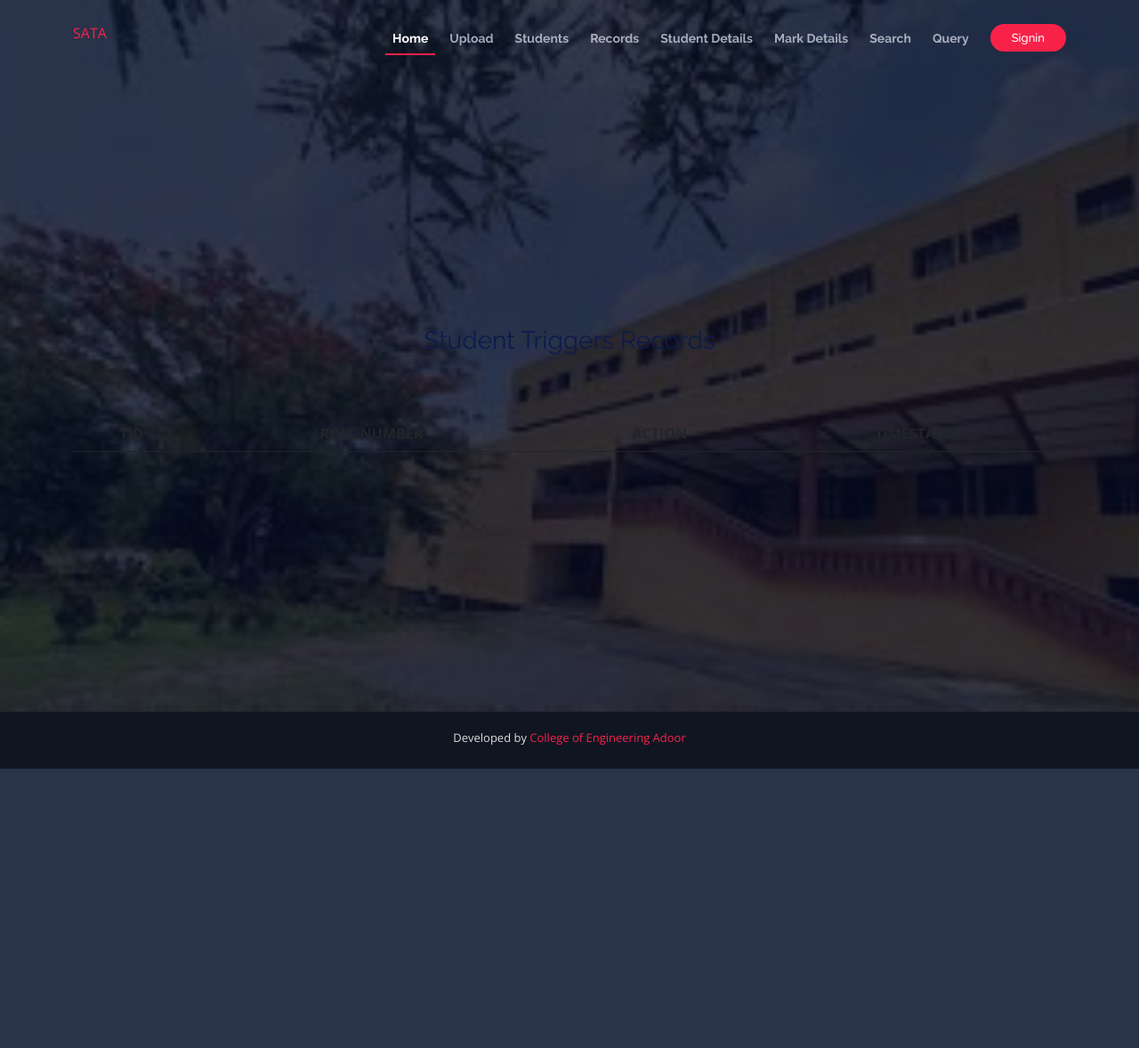
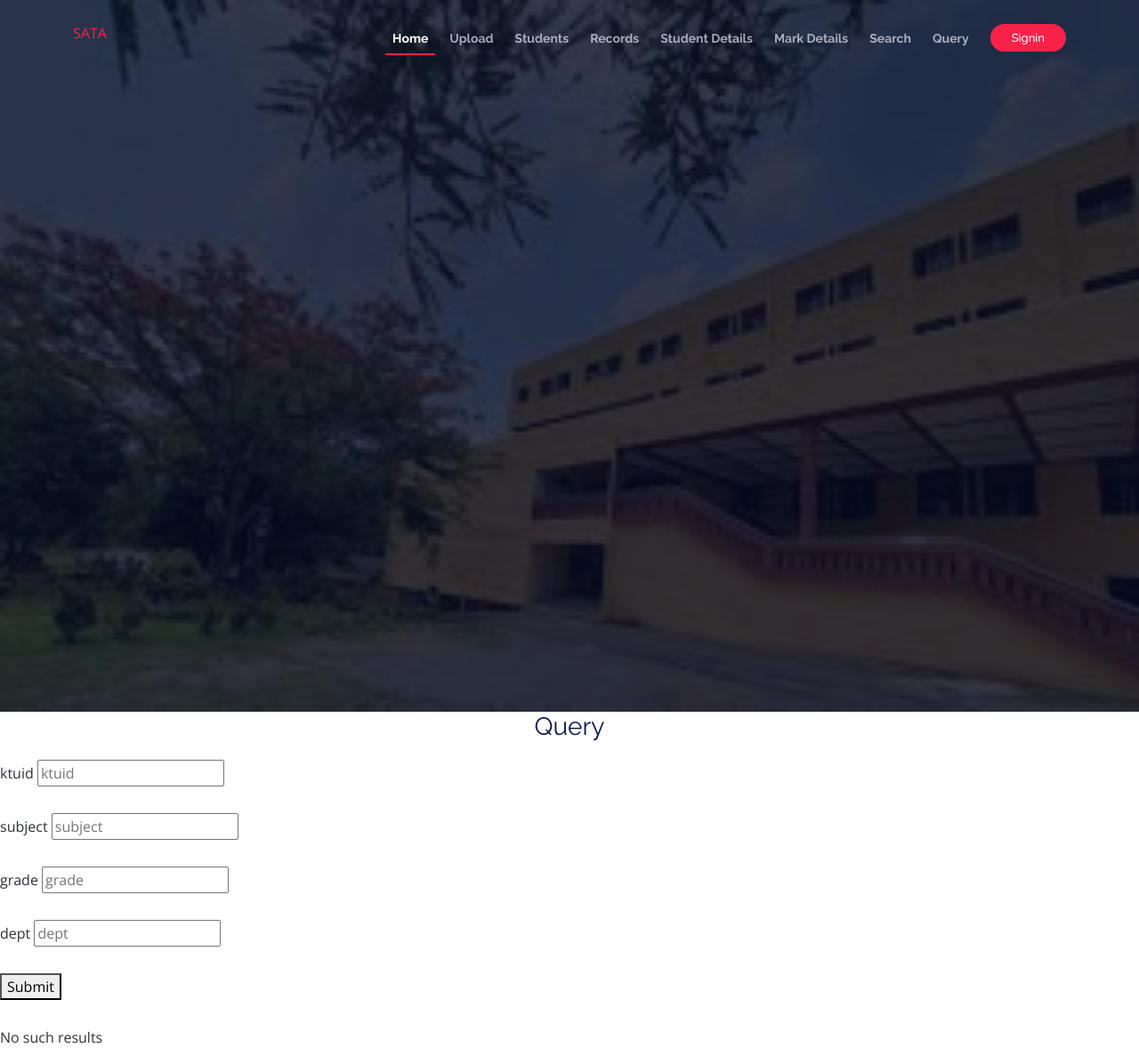
Before and after one commit to sujith-kumara/SATA, a Flask app: page /query in a window 1280 px wide. Shown: the whole page at 89% size. Before the commit the page ends 864 px from the top, so only its background shows below. Run offline with Flask 2, Linux system fonts and the light colour scheme; lists and menus that the app fills with data are empty; some libraries are stand-ins or nearby versions.

Commit message:
actual-query-body

```diff
--- a/main.py
+++ b/main.py
@@ -132,6 +132,22 @@ def search():
 
     return render_template("search.html")
 
+# @app.route("/query", methods=["POST", "GET"])
+# def query():
+#     if request.method == "POST":
+#         ktuid=request.form.get("ktuid")
+#         subject=request.form.get("subject")
+#         grade=request.form.get("grade")
+#         dept=request.form.get("dept")
+#         # query = db.engine.execute(f"SELECT * FROM marks WHERE KTUID = '{ktuid}'")
+#         query = db.engine.execute(f"SELECT * FROM marks")
+#         results = Marks.query.filter_by(KTUID={ktuid}, C1={subject}, C2={grade}, C3={dept})
+#         print(type(query))
+#         for row in query:
+#             print(row._asdict())
+#         # return render_template("query.html", results=results)
+#         return render_template("query.html", query=query)
+#     return render_template("query.html")
 @app.route("/query", methods=["POST", "GET"])
 def query():
     if request.method == "POST":
@@ -139,15 +155,9 @@ def query():
         subject=request.form.get("subject")
         grade=request.form.get("grade")
         dept=request.form.get("dept")
-        results_old = db.engine.execute(f"SELECT * FROM marks WHERE KTUID = '{ktuid}'")
-        results = Marks.query.filter_by(KTUID={ktuid}, C1={subject}, C2={grade}, C3={dept})
-        print(type(results_old))
-        for row in results_old:
-            print(row._asdict())
-        # return render_template("query.html", results=results)
-        return render_template("query.html", query=results_old)
+        query = db.engine.execute(f"SELECT * FROM `marks` WHERE KTUID = '{ktuid}'")
+        return render_template("query.html", query=query)
     return render_template("query.html")
-
 
 @app.route("/delete/<string:id>", methods=["POST", "GET"])
 @login_required
--- a/templates/query.html
+++ b/templates/query.html
@@ -1,10 +1,10 @@
 {% extends 'base.html' %}
 {% block title %}
-    Triggers
+    Query
 {% endblock title %}
-{% block intro %}
+{% block body %}
     <h3 class="text-center">
-        <span>Student Triggers Records</span>
+        <span>Query</span>
     </h3>
     {% with messages=get_flashed_messages(with_categories=true) %}
     {% if messages %}
@@ -15,27 +15,38 @@
         {% endfor %}
     {% endif %}
     {% endwith %}
-    <br>
-        <div class="container mt-4">
-            <table class="table">
-                <thead class="thead-light">
-                    <tr>
-                        <th scope="col">TID</th>
-                        <th scope="col">ROLL NUMBER</th>
-                        <th scope="col">ACTION</th>
-                        <th scope="col">TIMESTAMP</th>
-                    </tr>
-                </thead>
-                <tbody>
-                    {% for post in query %}
-                        <tr>
-                            <th scope="row">{{ post.tid }}</th>
-                            <td>{{ post.rollno }}</td>
-                            <td>{{ post.action }}</td>
-                            <td>{{ post.timestamp }}</td>
-                        </tr>
-                    {% endfor %}
-                </tbody>
-            </table>
-        </div>
-    {% endblock intro %}
+    <form method="post">
+        <p>
+            <label for="ktuid">ktuid</label>
+            <input type="text" name="ktuid" placeholder="ktuid"></input>
+        </p>
+        <p>
+            <label for="subject">subject</label>
+            <input type="text" name="subject" placeholder="subject"></input>
+        </p>
+        <p>
+            <label for="grade">grade</label>
+            <input type="text" name="grade" placeholder="grade"></input>
+        </p>
+        <p>
+            <label for="dept">dept</label>
+            <input type="text" name="dept" placeholder="dept"></input>
+        </p>
+        <p>
+            <button type="submit">Submit</button>
+        </p>
+    </form>
+    {% if query %}
+        {% for q in query %}
+            <li>
+                {{ q.SID }}
+                {{ q.KTUID }}
+                {{ q.C1 }}
+                {{ q.C2 }}
+                {{ q.C3 }}
+            </li>
+        {% endfor %}
+    {% else %}
+        No such results
+    {% endif %}
+{% endblock body %}
```
